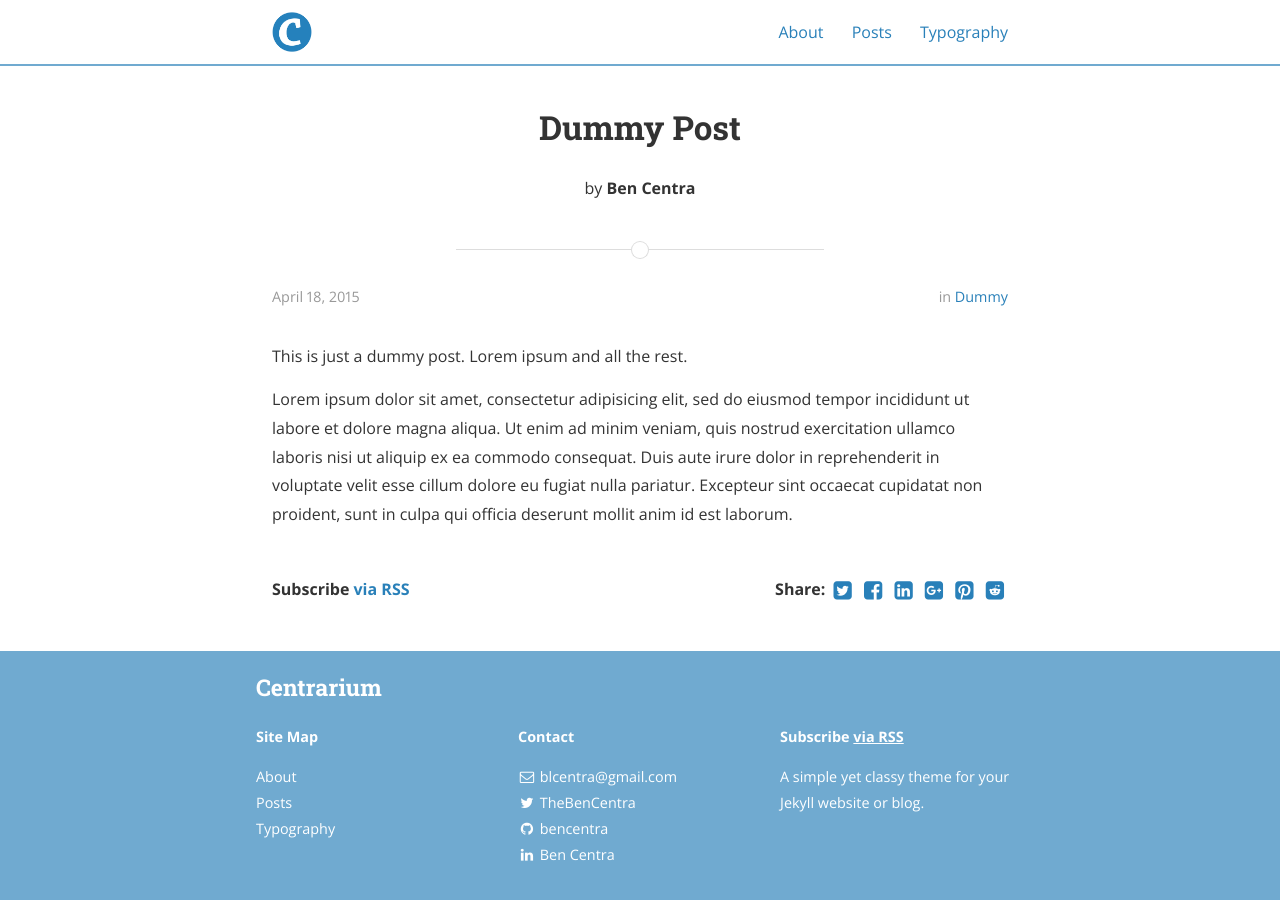
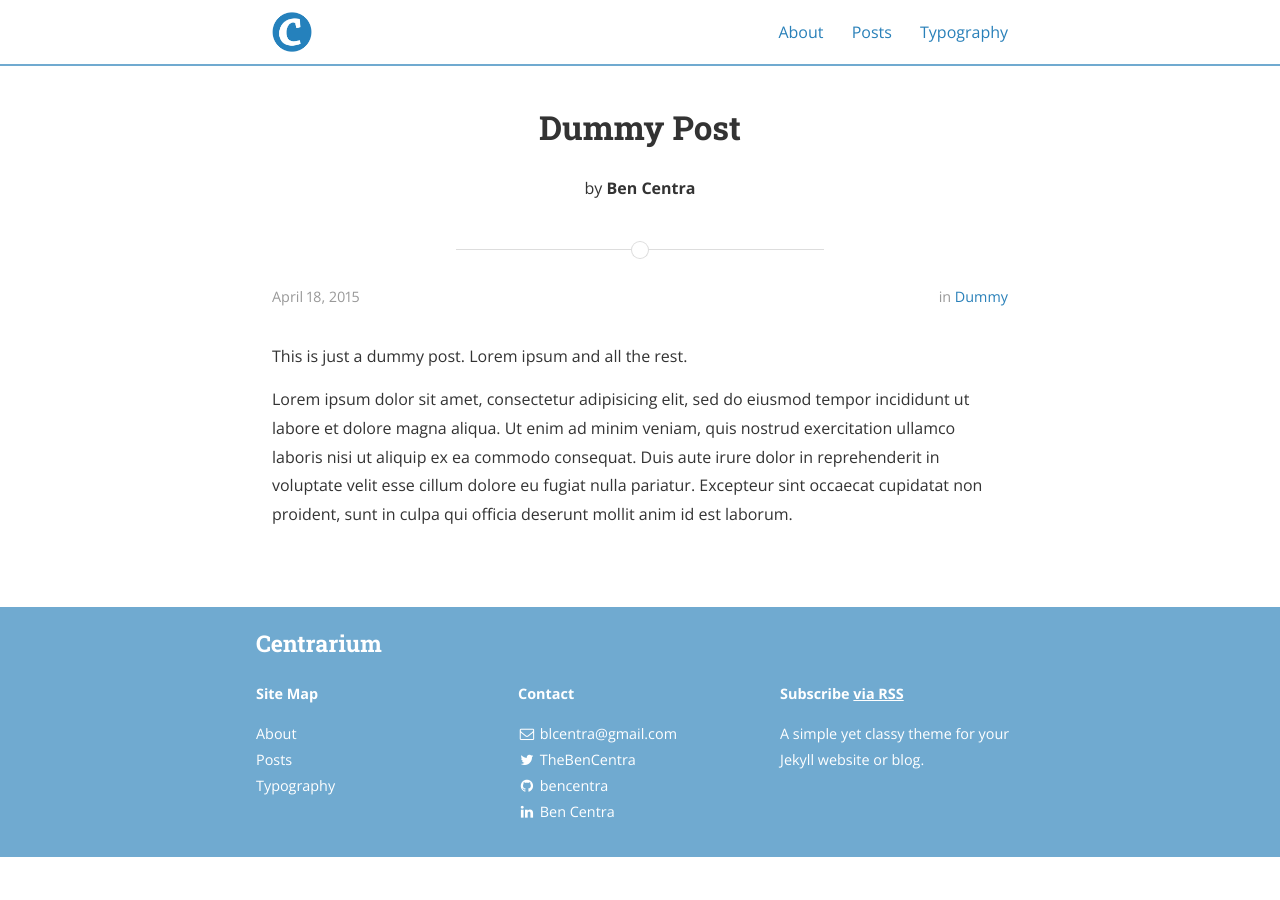
Before and after one commit to dongsun1/dongsun1.dev, a Jekyll site: the page built from _posts/2015-04-18-dummy.md, in a window 1280 px wide. Built offline with Jekyll 4.4.1, drawn with Linux system fonts in a browser that asks for light colours; nearby versions of some CDN libraries; some of the changed lines change nothing that is shown.

Commit message:
footer delete Subscribe, Share

```diff
--- a/_config.yml
+++ b/_config.yml
@@ -81,14 +81,14 @@ social:
     username: TheBenCentra
     url: https://twitter.com/TheBenCentra
     desc: Follow me on Twitter
-    share: true
+    share: false
 
   - name: Facebook
     icon: facebook
     username: thebencentra
     url: ""
     desc: Friend me on Facebook
-    share: true
+    share: false
 
   - name: GitHub
     icon: github
@@ -102,14 +102,14 @@ social:
     username: Ben Centra
     url: https://www.linkedin.com/pub/ben-centra/47/769/60a
     desc: Connect with me on LinkedIn
-    share: true
+    share: false
 
   - name: Google+
     icon: google-plus
     username: ""
     url: ""
     desc: Add me to your Circles
-    share: true
+    share: false
 
   - name: YouTube
     icon: youtube
@@ -130,7 +130,7 @@ social:
     username: ""
     url: ""
     desc: Follow me on Pinterest
-    share: true
+    share: false
 
   - name: SoundCloud
     icon: soundcloud
@@ -179,7 +179,7 @@ social:
     username: ""
     url: ""
     desc: Share to Reddit
-    share: true
+    share: false
 
   - name: "Hacker News"
     icon: hacker-news
--- a/_layouts/post.html
+++ b/_layouts/post.html
@@ -42,11 +42,11 @@ layout: default
 {% endif %}
 
 <section class="rss">
-  <p class="rss-subscribe text"><strong>Subscribe <a href="{{ "/feed.xml" | prepend: site.baseurl }}">via RSS</a></strong></p>
+  <!-- <p class="rss-subscribe text"><strong>Subscribe <a href="{{ "/feed.xml" | prepend: site.baseurl }}">via RSS</a></strong></p> -->
 </section>
 
 <section class="share">
-  <span>Share: </span>
+  <!-- <span>Share: </span>
   {% for social in site.social %}
     {% capture full_url %}{{ site.url }}{{ site.baseurl }}{{ page.url }}{% endcapture %}
     {% if social.name == "Twitter" and social.share == true %}
@@ -89,7 +89,7 @@ layout: default
         <i class="fa fa-{{ social.icon | remove_first: '-square' }} fa-lg"></i>
       </a>
     {% endif %}
-  {% endfor %}
+  {% endfor %} -->
 </section>
 {% if site.inter_post_navigation == true %}
 	<section class="post-navigation">
```
